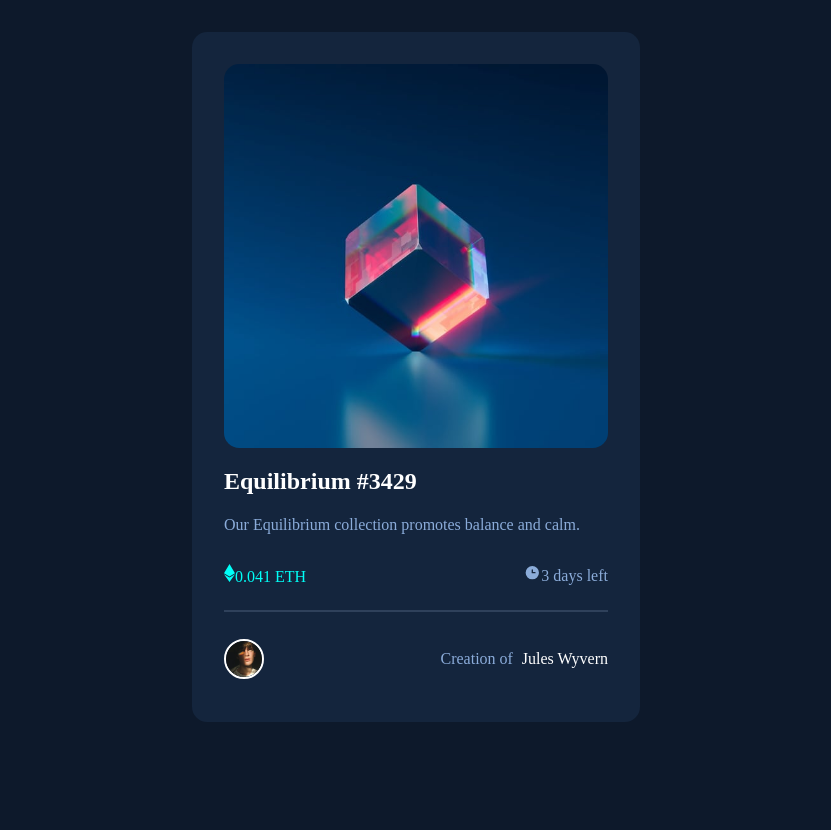
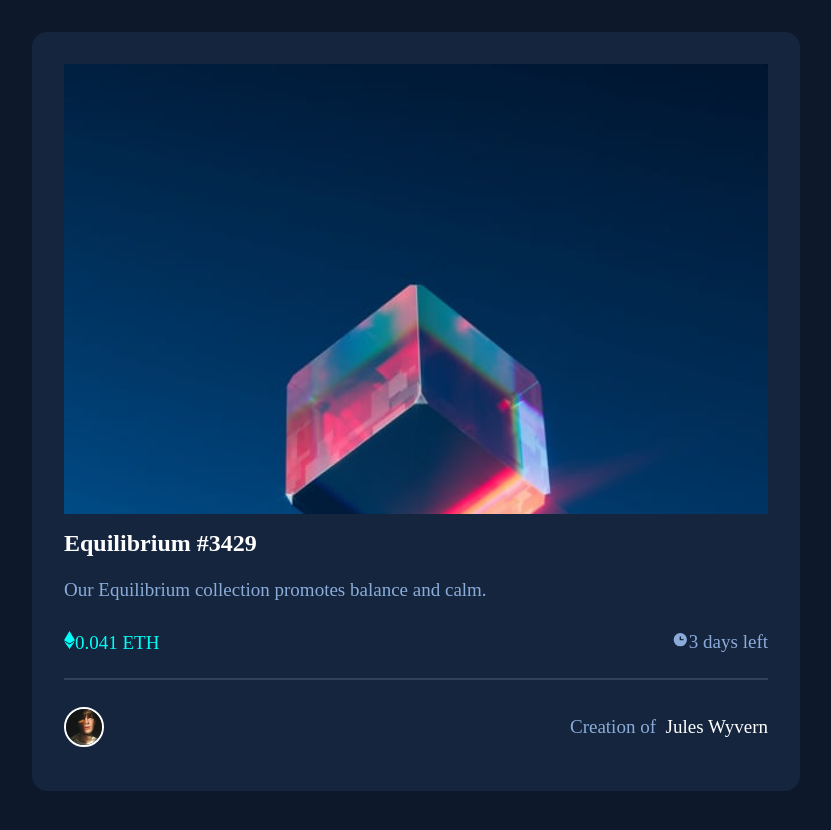
Before and after one commit to Pioneercode1/NFT-preview-card-component, a plain HTML site: page index.html in a window 1536 px wide. Shown: the whole page, without its empty margins (352-1183 px from the left). Drawn offline with Linux system fonts and the light colour scheme.

Commit message:
new styles

```diff
--- a/index.html
+++ b/index.html
@@ -16,7 +16,7 @@
   <article class="article-component">
 
     <div class="div-img-top">
-      <img src="./images/image-equilibrium.jpg" alt="image equilibrium" width="200">
+      <!-- <img src="./images/image-equilibrium.jpg" alt="image equilibrium" width="200"> -->
     </div>
 
     <div class="div-description">
--- a/style.css
+++ b/style.css
@@ -19,7 +19,7 @@ body {
 }
 
 .article-component {
-    width: clamp(300px, 50%, 28rem);
+    width: clamp(300px, 50%, 35rem);
     min-height: 500px;
     margin: 2rem auto;
     padding: 2rem;
@@ -28,20 +28,53 @@ body {
     border-radius: 1vmax;
 }
 
-.div-img-top img {
+/* .div-img-top img {
     width: 100%;
     height: auto;
     border-radius: 1vmax;
     margin-block-end: 1rem;
-}
+} */
 
-.div-img-top img:hover {
+/* .div-img-top img:hover {
     cursor: pointer;
     mask-image: url(./images/icon-view.svg);
     mask-repeat: no-repeat;
     mask-position: center;
     mask-size: 70%;
     mask-mode: luminance;
+} */
+
+.div-img-top {
+    width: 100%;
+    height: clamp(250px, 45vw, 450px);
+    margin-block-end: 1rem;
+    position: relative;
+    background-image: url(./images/image-equilibrium.jpg);
+    background-size: cover;
+    overflow: hidden;
+    object-fit: cover;
+
+}
+
+.div-img-top::after {
+    content: "";
+    position: absolute;
+    top: 0;
+    left: 0;
+    width: 100%;
+    height: 100%;
+    background-color: rgba(0, 255, 247, 0.4);
+    background-image: url(./images/icon-view.svg);
+    background-repeat: no-repeat;
+    background-position: center;
+    background-size: 60px;
+    opacity: 0;
+    transition: opacity 0.3s ease;
+    cursor: pointer;
+}
+
+.div-img-top:hover::after {
+    opacity: 1;
 }
 
 .div-description {
@@ -63,6 +96,7 @@ body {
 
 .div-description p {
     color: var(--blue-500);
+    font-size: clamp(1rem, 5vw, 18px);
     line-height: 1.8;
 }
 
@@ -111,6 +145,7 @@ hr {
 
 .div-footer p {
     color: var(--blue-500);
+    font-size: clamp(1rem, 5vw, 17px);
 }
 
 .span-footer {
@@ -124,3 +159,31 @@ hr {
     transition: color 0.3s ease-in-out;
     cursor: pointer;
 }
+
+@media (min-width: 88rem) {
+    .article-component {
+        width: clamp(500px, 50%, 48rem);
+        min-height: 600px;
+        margin: 2rem auto;
+        padding: 2rem;
+        background-color: var(--card-bg);
+        color: var(--white);
+        border-radius: 1vmax;
+    }
+
+    .div-description p {
+        color: var(--blue-500);
+        font-size: clamp(1.1rem, 5vw, 19px);
+        line-height: 1.8;
+    }
+
+    .div-details p {
+        font-size: clamp(1.1rem, 5vw, 19px);
+    }
+
+    .div-footer p {
+        color: var(--blue-500);
+        font-size: clamp(1.1rem, 5vw, 19px);
+    }
+
+}
```
Also changed, not shown: 1 other file.
